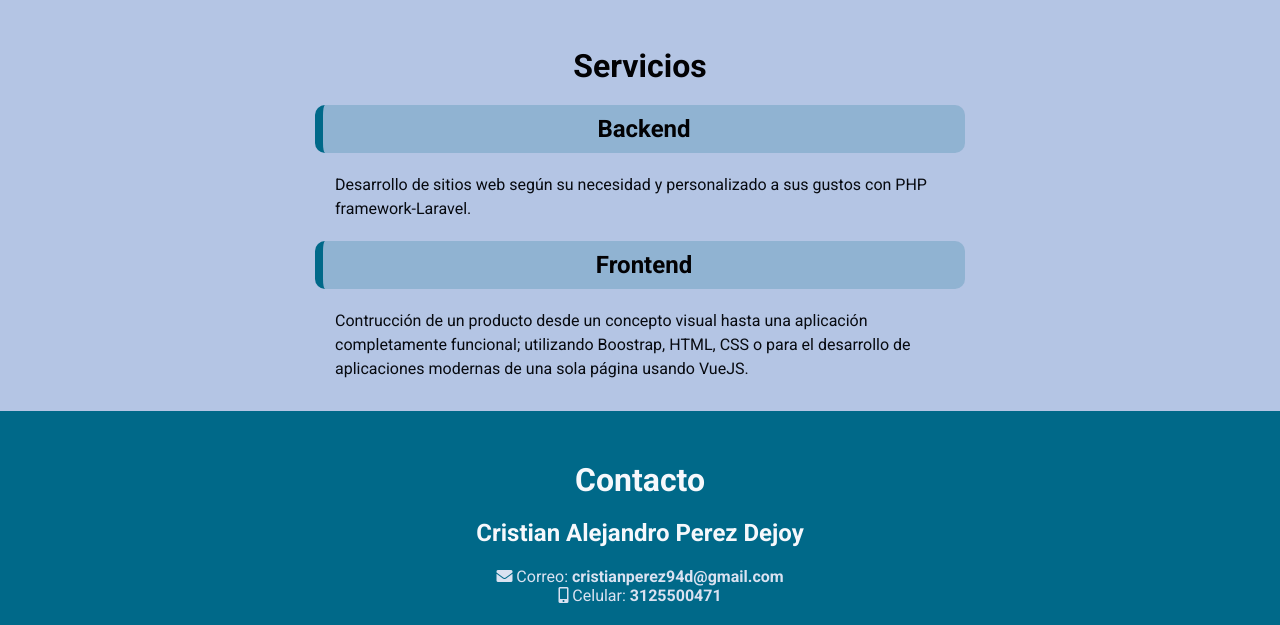
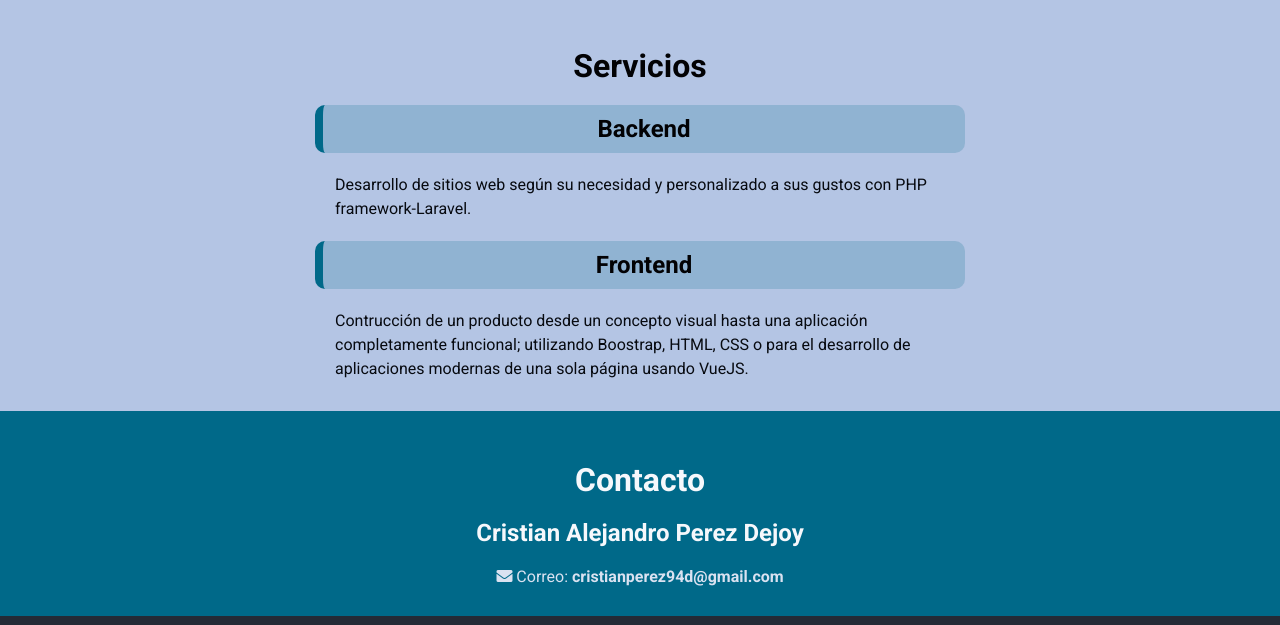
Before and after one commit to cristianperez94d/cristianperez94d.github.io, a plain HTML site: page index.html in a window 1280 px wide. Shown: the part 3033-3658 px from the top of the page. Drawn offline with Linux system fonts and the light colour scheme; a script that the page names is missing.

Commit message:
Update index.html

```diff
--- a/index.html
+++ b/index.html
@@ -359,10 +359,6 @@
                         <span><i class="fas fa-envelope"></i> Correo: </span>
                         <span>cristianperez94d@gmail.com</span>
                     </li>
-                    <li class="item">
-                        <span><i class="fas fa-mobile-alt"></i> Celular: </span>
-                        <span>3125500471</span>
-                    </li>
                 </ul>
             </div>
         </section>
```
